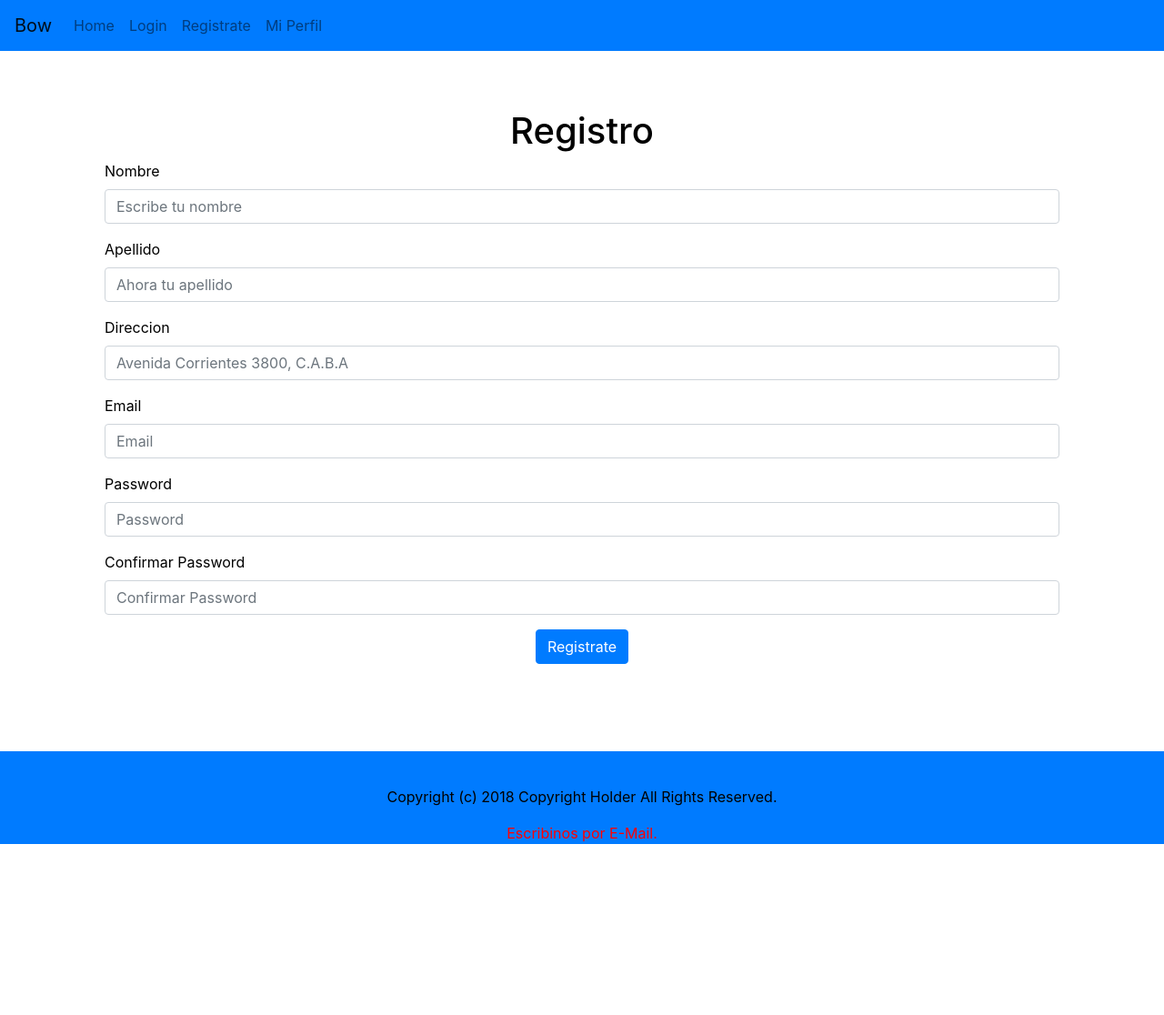
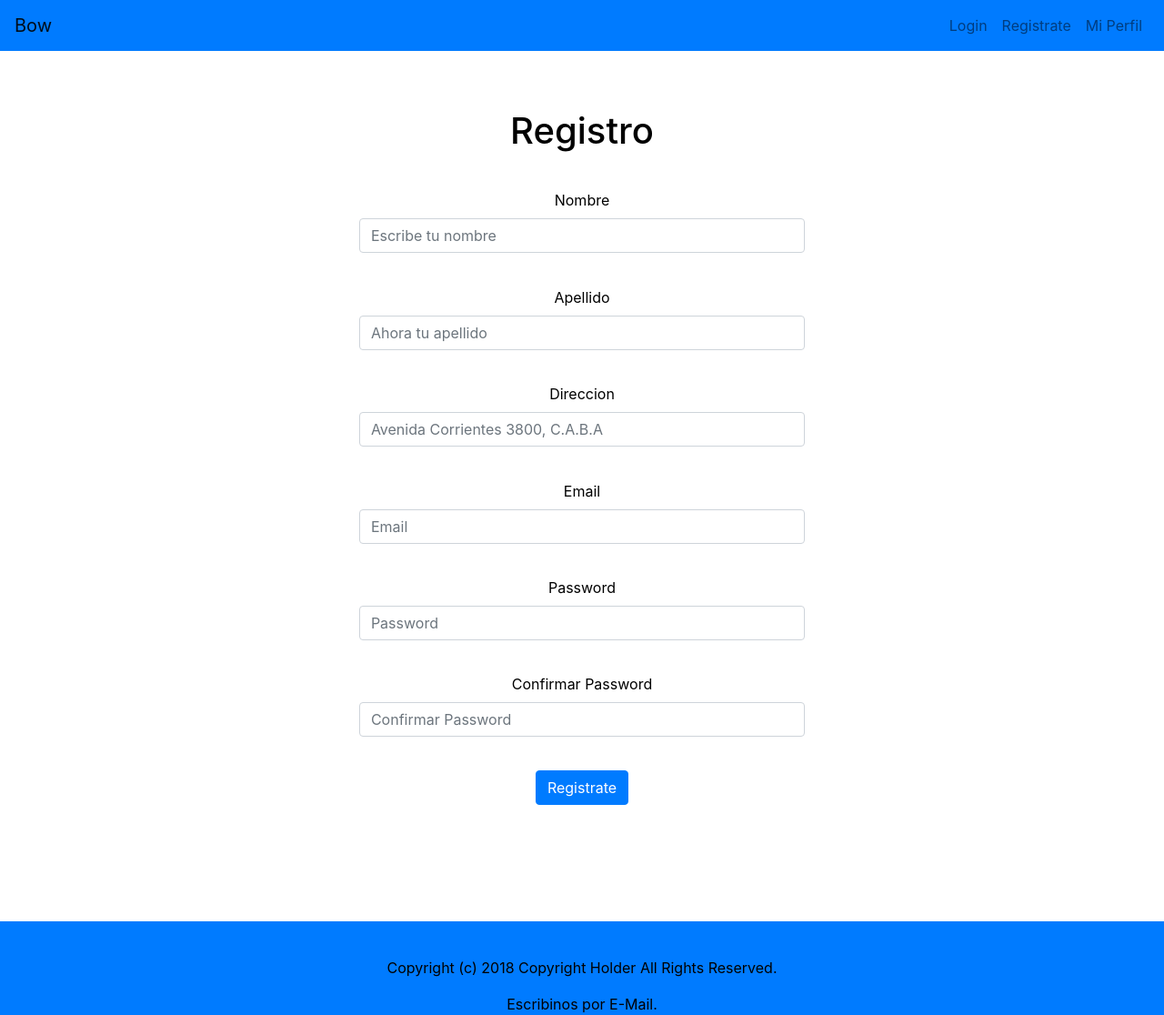
Before and after one commit to gerarroyo/ProyectoDH, a PHP site: page /registro.php in a window 1280 px wide. Shown: the whole page at 91% size. Before the commit the page ends 928 px from the top, so only its background shows below. Run offline with PHP 8.4, Linux system fonts and the light colour scheme.

Commit message:
correciones varias en registro y login

```diff
--- a/css/footer.css
+++ b/css/footer.css
@@ -1,6 +1,6 @@
 .texto-footer{
   text-align: center;
-  color: red;
+  color: black;
 }
 .footer{
   padding-top: 3%;
--- a/css/registro.css
+++ b/css/registro.css
@@ -8,3 +8,15 @@
   display: flex;
   justify-content: center;
 }
+::placeholder
+{
+  text-align: left;
+}
+.formu-grupo
+{
+  padding: 3%;
+}
+.form-group
+{
+  padding: 2%;
+}
--- a/css/style.css
+++ b/css/style.css
@@ -10,6 +10,9 @@ text-decoration: none;
 list-style-type: none;
 }
 /*
+
+Desactivo con comment porque ya tiene bootstrap;
+
 h1{
   font-family: 'Roboto',sans-serif;;
   font-weight: black;
--- a/header.php
+++ b/header.php
@@ -1,18 +1,15 @@
   <header>
-    <div class="">
     <nav class="navbar navbar-expand-xl navbar-light bg-primary">
-        <a class="navbar-brand" href="#">Bow</a>
+      <a class="navbar-brand" href="index.php">Bow</a>
       <button class="navbar-toggler" type="button" data-toggle="collapse" data-target="#navbarNavAltMarkup" aria-controls="navbarNavAltMarkup" aria-expanded="false" aria-label="Toggle navigation">
         <span class="navbar-toggler-icon"></span>
       </button>
-        <div class="d-flex align-items-end collapse navbar-collapse" id="navbarNavAltMarkup">
+      <div class="flex-lg-row-reverse collapse navbar-collapse" id="navbarNavAltMarkup">
         <div class="navbar-nav">
-            <a class="nav-item nav-link" href="index.php">Home <span class="sr-only">(current)</span></a>
           <a class="nav-item nav-link" href="login.php">Login</a>
           <a class="nav-item nav-link" href="registro.php">Registrate</a>
           <a class="nav-item nav-link" href="perfil.php">Mi Perfil</a>
         </div>
       </div>
     </nav>
-    </div>
   </header>
--- a/registro.php
+++ b/registro.php
@@ -1,7 +1,14 @@
 <?php
+if ($_POST){
+//VARIABLES DE LOS DATOS QUE LLENA EL USUARIO EN EL FORMULARIO (ESTAN LLAMADOS DENTRO DE LOS VALUES)//
+  $nombre = $_POST['nombre'];
+  $apellido = $_POST['apellido'];
+  $direccion = $_POST['direccion'];
+  $email = $_POST['email'];
+  $password = $_POST['password'];
+  $confirmarPassword = $_POST['confirmarPassword'];
+  $errores = [];
 
-if($_POST){
-  var_dump($_POST);
 }
 ?>
 <!DOCTYPE html>
@@ -28,31 +35,30 @@ if($_POST){
           <div class="container">
             <h1 class="text-center titulo-principal">Registro</h1>
             <form class="formulario-registro" method="POST">
-                <div class="form-group col-md-12">
+                <div class="form-group col-md-6 formu-grupo">
                   <div class="form-group col-md-12">
-                    <label for="nombre">Nombre</label>
-                    <input id="nombre" type="text" class="form-control" name="nombre"  value="<?= $_POST['nombre'] ?? ''?>" placeholder="Escribe tu nombre">
-                    <small> <?= $errores['nombre'] ?? '' ?> </small>
+                    <label class="d-flex justify-content-center" for="nombre">Nombre</label>
+                    <input id="nombre" type="text" class="form-control" name="nombre"  value="<?=$nombre ?? ''?>" placeholder="Escribe tu nombre">
+                  </div>
+                  <div class="container-fluid form-group col-md-12">
+                    <label class="d-flex justify-content-center" for="apellido">Apellido</label>
+                    <input id="apellido" type="text" class="form-control" name="apellido" value="<?=$apellido ?? ''?>" placeholder="Ahora tu apellido">
                   </div>
                   <div class="form-group col-md-12">
-                    <label for="apellido">Apellido</label>
-                    <input type="text" class="form-control" name="apellido" value="<?= $_POST['apellido'] ?? '' ?>" placeholder="Ahora tu apellido">
+                    <label class="d-flex justify-content-center" for="direccion">Direccion</label>
+                    <input type="text" class="form-control" id="direccion" name="direccion" value="<?= $direccion ?? ''?>" placeholder="Avenida Corrientes 3800, C.A.B.A">
                   </div>
                   <div class="form-group col-md-12">
-                    <label for="inputAddress">Direccion</label>
-                    <input type="text" class="form-control" id="address" name="direccion" value="<?= $_POST['direccion'] ?? ''?>" placeholder="Avenida Corrientes 3800, C.A.B.A">
+                    <label class="d-flex justify-content-center" for="email">Email</label>
+                    <input id="email" type="email" class="form-control" name="email" value="<?=$email ?? ''?>" placeholder="Email">
                   </div>
                   <div class="form-group col-md-12">
-                    <label for="inputEmail4">Email</label>
-                    <input type="email" class="form-control" name="email" value="<?= $_POST['email'] ?? '' ?>" id="inputEmail4" placeholder="Email">
+                    <label class="d-flex justify-content-center" for="password">Password</label>
+                    <input id="password" type="password" class="form-control" name="password" value="<?=$password ?? ''?>"placeholder="Password">
                   </div>
                   <div class="form-group col-md-12">
-                    <label for="inputPassword4">Password</label>
-                    <input type="password" class="form-control" id="inputPassword4" name="password" value="<?=$_POST['password'] ?? ''?>"placeholder="Password">
-                  </div>
-                  <div class="form-group col-md-12">
-                    <label for="inputPassword5">Confirmar Password</label>
-                    <input type="password" class="form-control" id="inputPassword5" name="confirmarPassword" value="<?=$_POST['confirmarPassword']?? ''?>" placeholder="Confirmar Password">
+                    <label class="d-flex justify-content-center" for="inputPassword5">Confirmar Password</label>
+                    <input id="inputPassword5" type="password" class="form-control" name="confirmarPassword" value="<?=$confirmarPassword ?? ''?>" placeholder="Confirmar Password">
                   </div>
                   <div class="form-group col-md-12 d-flex justify-content-center ">
                     <button type="submit" class="btn btn-primary">Registrate</button>
```
Lines whose indentation alone changed are shown as unchanged.
